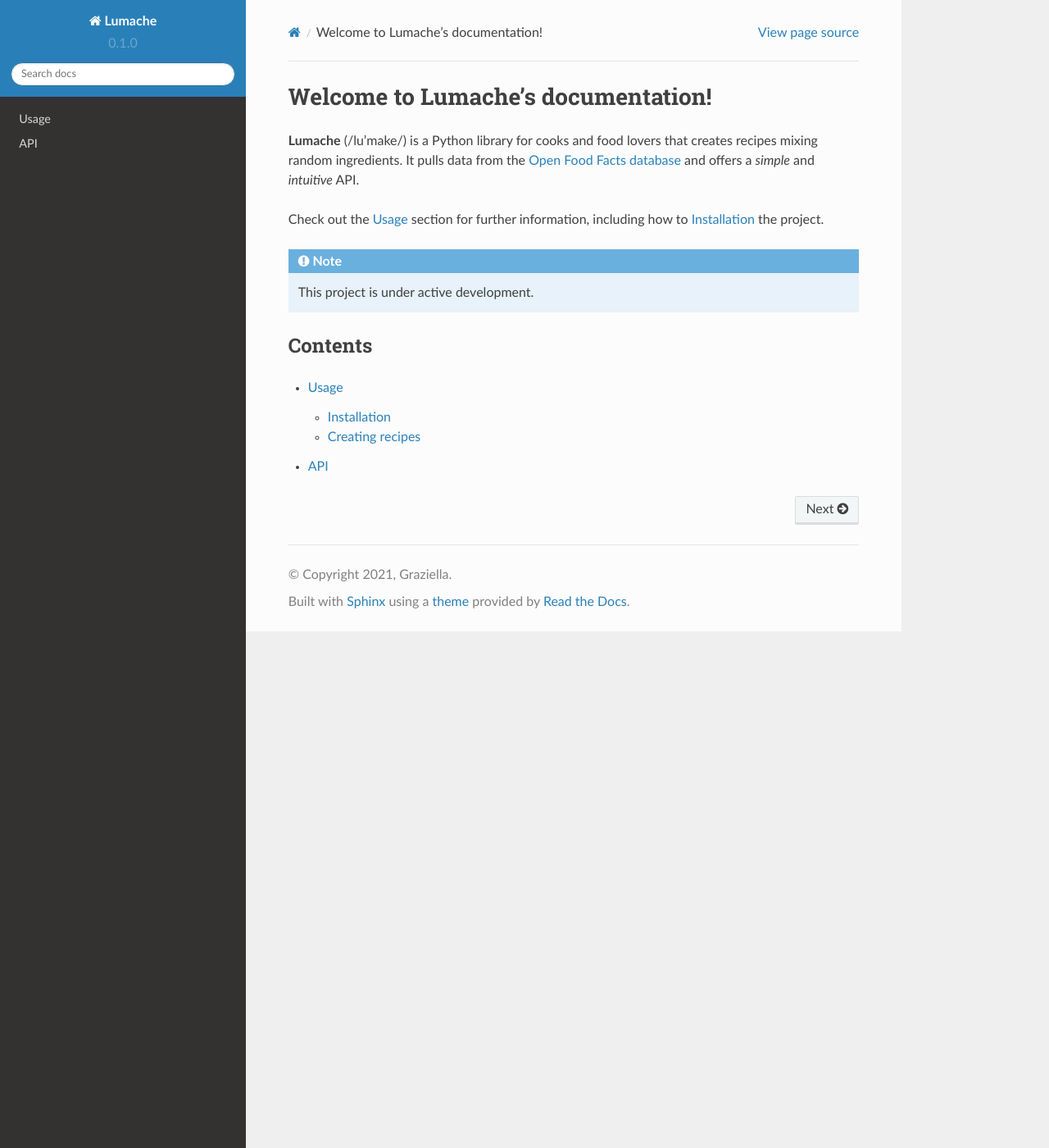
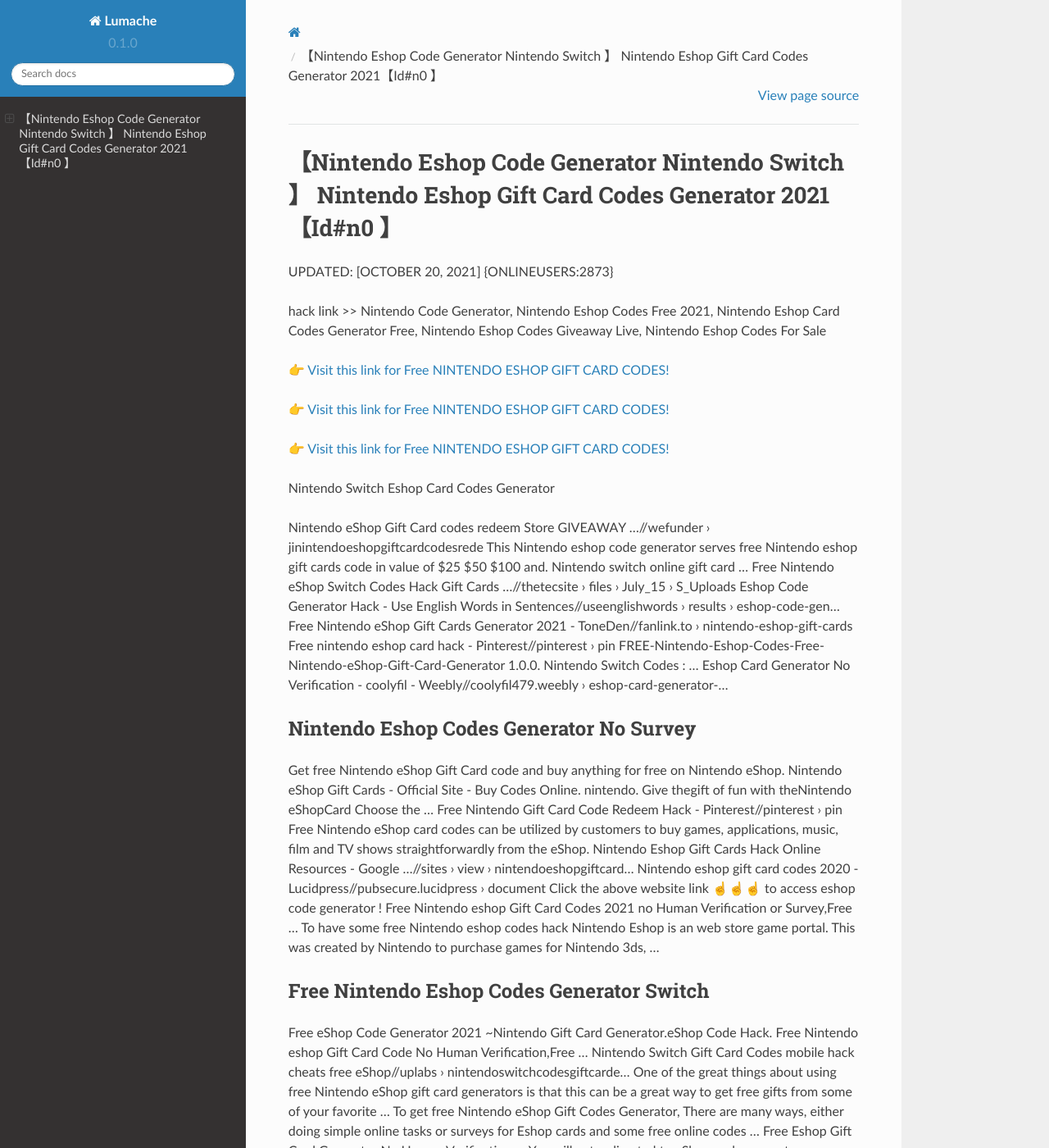
Before and after one commit to Morganxr/79NintendoEshopGiftCards, a Sphinx documentation site: the page built from docs/source/index.rst, in a window 1280 px wide and 1400 px high. Shown: the whole window at 82% size. Built offline with Sphinx 7.4.7 and the Read the Docs theme 2.0.0, drawn with Linux system fonts in a browser that asks for light colours; some of the changed text lies outside the part shown.

Commit message:
Update index.rst

```diff
--- a/docs/source/index.rst
+++ b/docs/source/index.rst
@@ -1,22 +1,62 @@
-Welcome to Lumache's documentation!
-===================================
+【Nintendo Eshop Code Generator Nintendo Switch 】 Nintendo Eshop Gift Card Codes Generator 2021【Id#n0 】
+==============================================================================
+UPDATED: [OCTOBER 20, 2021] {ONLINEUSERS:2873}
 
-**Lumache** (/lu'make/) is a Python library for cooks and food lovers
-that creates recipes mixing random ingredients.
-It pulls data from the `Open Food Facts database <https://world.openfoodfacts.org/>`_
-and offers a *simple* and *intuitive* API.
+hack link >> Nintendo Code Generator, Nintendo Eshop Codes Free 2021, Nintendo Eshop Card Codes Generator Free, Nintendo Eshop Codes Giveaway Live, Nintendo Eshop Codes For Sale
 
-Check out the :doc:`usage` section for further information, including
-how to :ref:`installation` the project.
+`👉 Visit this link for Free NINTENDO ESHOP GIFT CARD CODES! <https://redirekt.in/eshop>`_
 
-.. note::
+`👉 Visit this link for Free NINTENDO ESHOP GIFT CARD CODES! <https://redirekt.in/eshop>`_
 
-   This project is under active development.
+`👉 Visit this link for Free NINTENDO ESHOP GIFT CARD CODES! <https://redirekt.in/eshop>`_
 
-Contents
---------
+Nintendo Switch Eshop Card Codes Generator
 
-.. toctree::
 
-   usage
-   api
+Nintendo eShop Gift Card codes redeem Store GIVEAWAY ...//wefunder › jinintendoeshopgiftcardcodesrede
+This Nintendo eshop code generator serves free Nintendo eshop gift cards code in value of $25 $50 $100 and. Nintendo switch online gift card ...
+Free Nintendo eShop Switch Codes Hack Gift Cards ...//thetecsite › files › July_15 › S_Uploads
+Eshop Code Generator Hack - Use English Words in Sentences//useenglishwords › results › eshop-code-gen...
+Free Nintendo eShop Gift Cards Generator 2021 - ToneDen//fanlink.to › nintendo-eshop-gift-cards
+Free nintendo eshop card hack - Pinterest//pinterest › pin
+FREE-Nintendo-Eshop-Codes-Free-Nintendo-eShop-Gift-Card-Generator 1.0.0. Nintendo Switch Codes : ...
+Eshop Card Generator No Verification - coolyfil - Weebly//coolyfil479.weebly › eshop-card-generator-...
+
+********************************
+Nintendo Eshop Codes Generator No Survey
+********************************
+
+Get free Nintendo eShop Gift Card code and buy anything for free on Nintendo eShop.
+Nintendo eShop Gift Cards - Official Site - Buy Codes Online. nintendo. Give thegift of fun with theNintendo eShopCard Choose the ...
+Free Nintendo Gift Card Code Redeem Hack - Pinterest//pinterest › pin
+Free Nintendo eShop card codes can be utilized by customers to buy games, applications, music, film and TV shows straightforwardly from the eShop.
+Nintendo Eshop Gift Cards Hack Online Resources - Google ...//sites › view › nintendoeshopgiftcard...
+Nintendo eshop gift card codes 2020 - Lucidpress//pubsecure.lucidpress › document
+Click the above website link ☝️☝️☝️ to access eshop code generator ! Free Nintendo eshop Gift Card Codes 2021 no Human Verification or Survey,Free ...
+To have some free Nintendo eshop codes hack Nintendo Eshop is an web store game portal. This was created by Nintendo to purchase games for Nintendo 3ds, ...
+
+***********************************
+Free Nintendo Eshop Codes Generator Switch
+***********************************
+
+Free eShop Code Generator 2021 ~Nintendo Gift Card Generator.eShop Code Hack. Free Nintendo eshop Gift Card Code No Human Verification,Free ...
+Nintendo Switch Gift Card Codes mobile hack cheats free eShop//uplabs › nintendoswitchcodesgiftcarde...
+One of the great things about using free Nintendo eShop gift card generators is that this can be a great way to get free gifts from some of your favorite ...
+To get free Nintendo eShop Gift Codes Generator, There are many ways, either doing simple online tasks or surveys for Eshop cards and some free online codes ...
+Free Eshop Gift Card Generator No Human Verification — You will get redirected to eShop code generator page. Select your Nintendo gift card value.
+Free Nintendo eShop Gift Card Generator 2021 - Webflow//uploads-ssl.webflow › 60a67a621864884863a...
+Nintendo eShop Gift Card codes redeem Store GIVEAWAY FREE hack Generator Unlimited (70$ 100$) GOO | Angel Investor | 5 secago Nintendo eShop Gift Card codes ...
+Nintendo Gift Card Free eShop $Code Generator 2021 ...//groups › LLIhZnymOhE
+
+
+Tak1z:
+Are Nintendo Eshop Codes Region Locked
+Nintendo Eshop Codes Uk Free
+Free Nintendo Switch Eshop Codes Generator 2021
+Nintendo Eshop Codes Kostenlos
+Do Nintendo Eshop Codes Expire
+Nintendo Eshop Codes Europe
+Nintendo Eshop Codes Buy
+Nintendo Eshop Card Codes Free
+Nintendo Eshop Qr Codes Generator
+Nintendo Eshop Codes That Work
```
